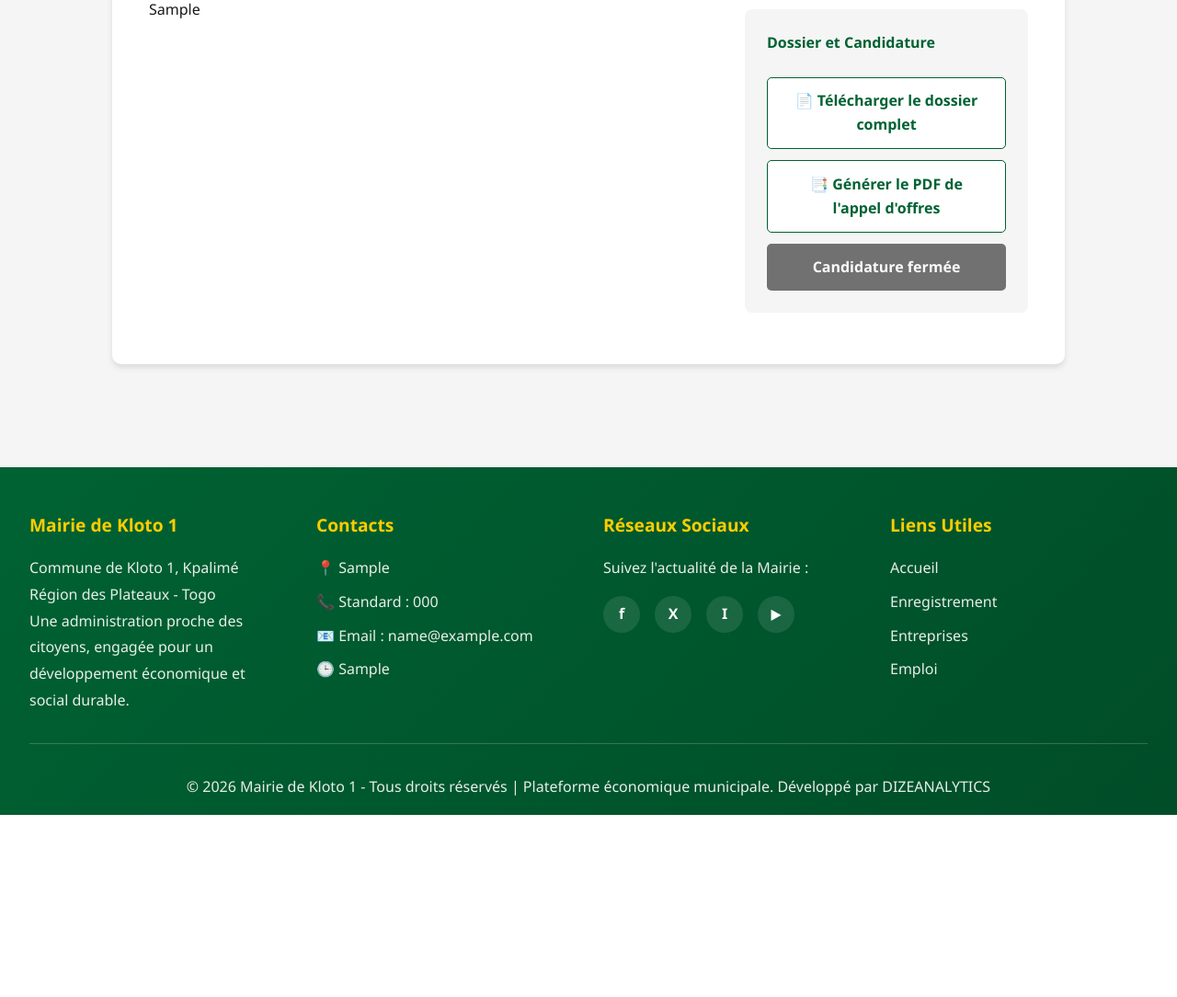
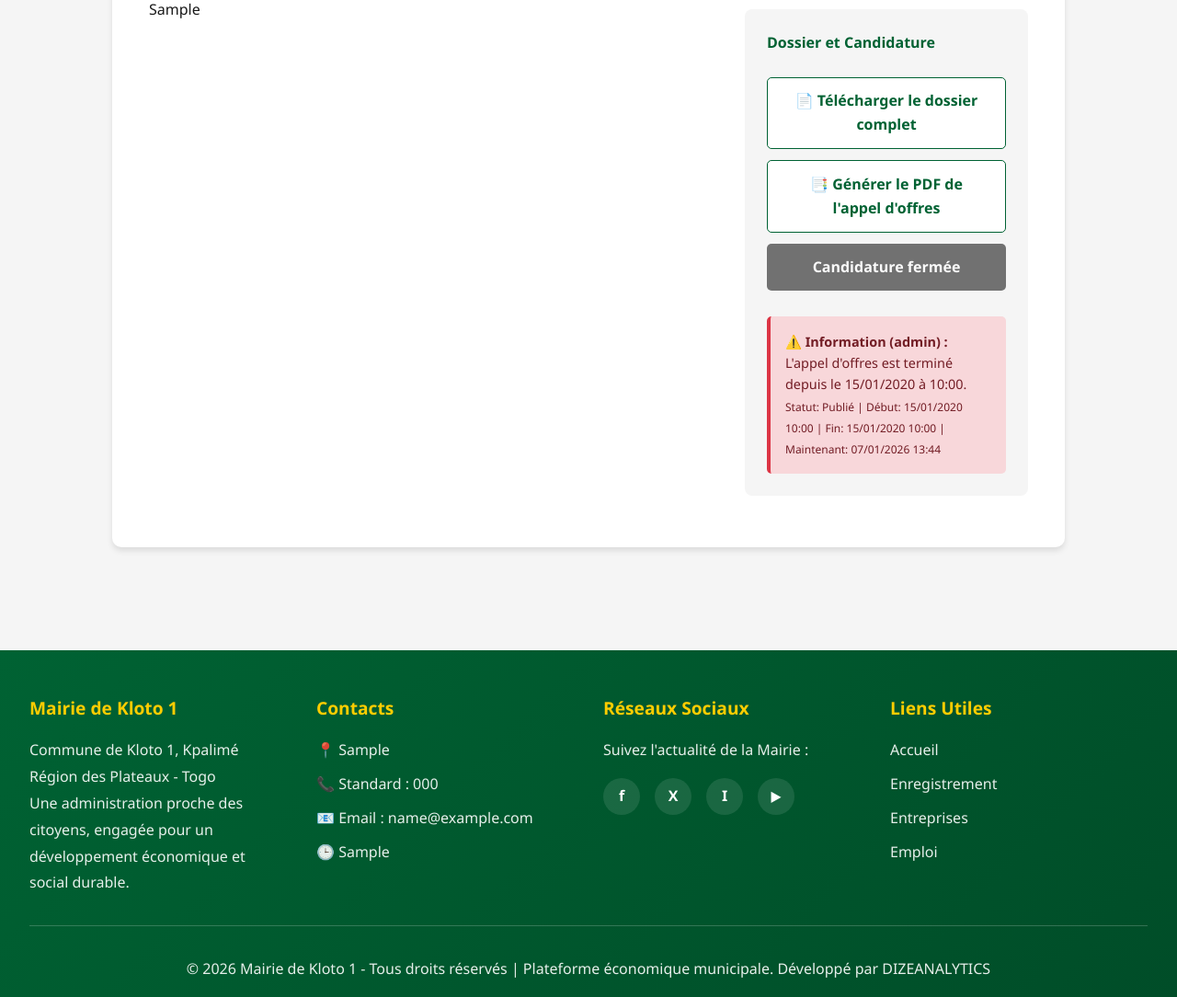
Before and after one commit to DizeAnalytics/MairieKloto1, a Django app: page /appels-offres/1/ in a window 1280 px wide. Shown: the part 699-1783 px from the top of the page at 92% size. Before the commit the page ends 1585 px from the top, so only its background shows below. Run offline with Django 5.2, Linux system fonts and the light colour scheme; a user stored in the database is signed in; tables that the repository leaves empty hold one stand-in row (values such as "Sample post"); grey boxes marked "Sample" are stand-in pictures.

Commit message:
AmÃ©lioration logique ouverture/fermeture appels d'offres - Ajout messages debug pour admin

```diff
--- a/mairie/views.py
+++ b/mairie/views.py
@@ -78,10 +78,29 @@ def detail_appel_offre(request, pk: int):
     )
 
     maintenant = timezone.now()
+    # Un appel est ouvert si :
+    # 1. Il est publié sur le site (est_publie_sur_site=True)
+    # 2. Le statut est "publie" (ou "cloture" mais pas encore expiré)
+    # 3. La date actuelle est entre date_debut et date_fin
+    # Note: Si est_publie_sur_site=True, on considère l'appel comme ouvert si les dates sont valides,
+    # même si le statut n'est pas exactement "publie" (mais pas "archive" ou "brouillon")
     est_ouvert = (
-        appel.statut == "publie"
+        appel.est_publie_sur_site
+        and appel.statut in ["publie", "cloture"]  # Permettre aussi "cloture" si pas encore expiré
         and appel.date_debut <= maintenant <= appel.date_fin
     )
+
+    # Déterminer la raison pour laquelle l'appel est fermé (pour debug/admin)
+    raison_fermeture = None
+    if not est_ouvert:
+        if not appel.est_publie_sur_site:
+            raison_fermeture = "L'appel d'offres n'est pas publié sur le site."
+        elif appel.statut not in ["publie", "cloture"]:
+            raison_fermeture = f"Le statut est '{appel.get_statut_display()}' (doit être 'Publié' ou 'Clôturé')."
+        elif maintenant < appel.date_debut:
+            raison_fermeture = f"L'appel d'offres n'a pas encore commencé. Il débutera le {appel.date_debut.strftime('%d/%m/%Y à %H:%M')}."
+        elif maintenant > appel.date_fin:
+            raison_fermeture = f"L'appel d'offres est terminé depuis le {appel.date_fin.strftime('%d/%m/%Y à %H:%M')}."
 
     # Vérifier si l'utilisateur a un profil (acteur économique, institution financière, jeune ou retraité)
     # Vérification directe dans la base de données pour éviter les exceptions RelatedObjectDoesNotExist
@@ -95,6 +114,8 @@ def detail_appel_offre(request, pk: int):
         "appel": appel,
         "est_ouvert": est_ouvert,
         "has_profile": has_profile,
+        "raison_fermeture": raison_fermeture,
+        "maintenant": maintenant,
     }
     return render(request, "mairie/appel_offre_detail.html", context)
 
--- a/templates/mairie/appel_offre_detail.html
+++ b/templates/mairie/appel_offre_detail.html
@@ -486,6 +486,23 @@
                             <div class="btn btn-disabled">
                                 Candidature fermée
                             </div>
+                            {% if user.is_staff or user.is_superuser %}
+                            <div style="margin-top: 1rem; padding: 1rem; background: #f8d7da; border-left: 4px solid #dc3545; border-radius: 5px; color: #721c24; font-size: 0.9rem;">
+                                <strong>⚠️ Information (admin) :</strong>
+                                {% if raison_fermeture %}
+                                {{ raison_fermeture }}
+                                {% else %}
+                                L'appel d'offres n'est pas ouvert aux candidatures.
+                                {% endif %}
+                                <br>
+                                <small>
+                                    Statut: {{ appel.get_statut_display }} |
+                                    Début: {{ appel.date_debut|date:"d/m/Y H:i" }} |
+                                    Fin: {{ appel.date_fin|date:"d/m/Y H:i" }} |
+                                    Maintenant: {{ maintenant|date:"d/m/Y H:i" }}
+                                </small>
+                            </div>
+                            {% endif %}
                             {% endif %}
                         </div>
                     </div>
```
